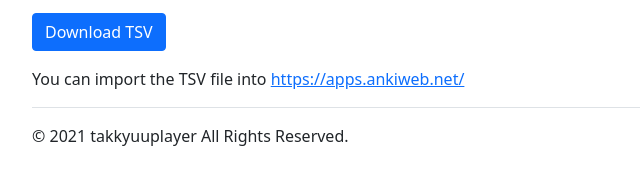
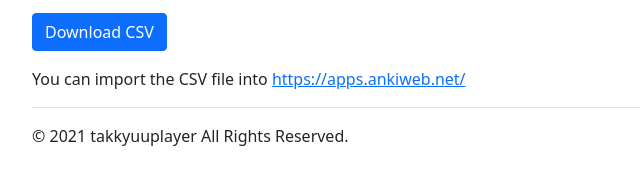
Before and after one commit to takkyuuplayer/v-anki, a plain HTML site: page static/index.html in a window 1280 px wide. Shown: the part 351-534 px from the top of the page, 108-748 px from the left. Drawn offline with nearby package versions, Linux system fonts and the light colour scheme.

Commit message:
Replace TSV with CSV (#24)

```diff
--- a/static/index.html
+++ b/static/index.html
@@ -58,7 +58,7 @@
                 placeholder="words and phrases separated by new lines"
               ></textarea>
             </div>
-            <button type="submit" class="btn btn-primary">Download TSV</button>
+            <button type="submit" class="btn btn-primary">Download CSV</button>
           </form>
         </div>
         <div class="col-4">
@@ -73,7 +73,7 @@
           </a>
         </div>
       </div>
-      <p class="mt-3 text-start">You can import the TSV file into <a href="https://apps.ankiweb.net/" target="_blank">https://apps.ankiweb.net/</a></p>
+      <p class="mt-3 text-start">You can import the CSV file into <a href="https://apps.ankiweb.net/" target="_blank">https://apps.ankiweb.net/</a></p>
       <footer class="mt-3 pt-3 border-top">
         <div class="row">
           <div class="col">
```
Also changed, not shown: 8 other files.
